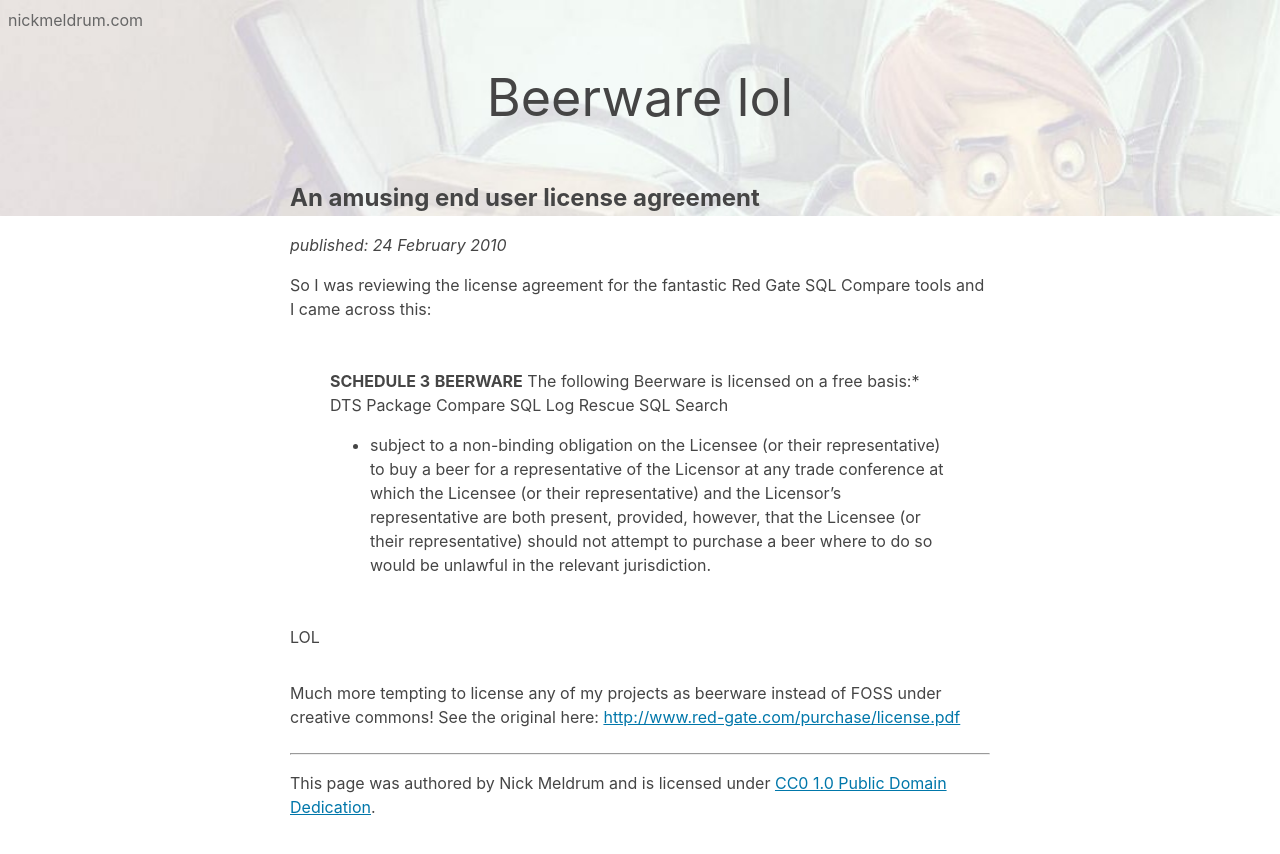
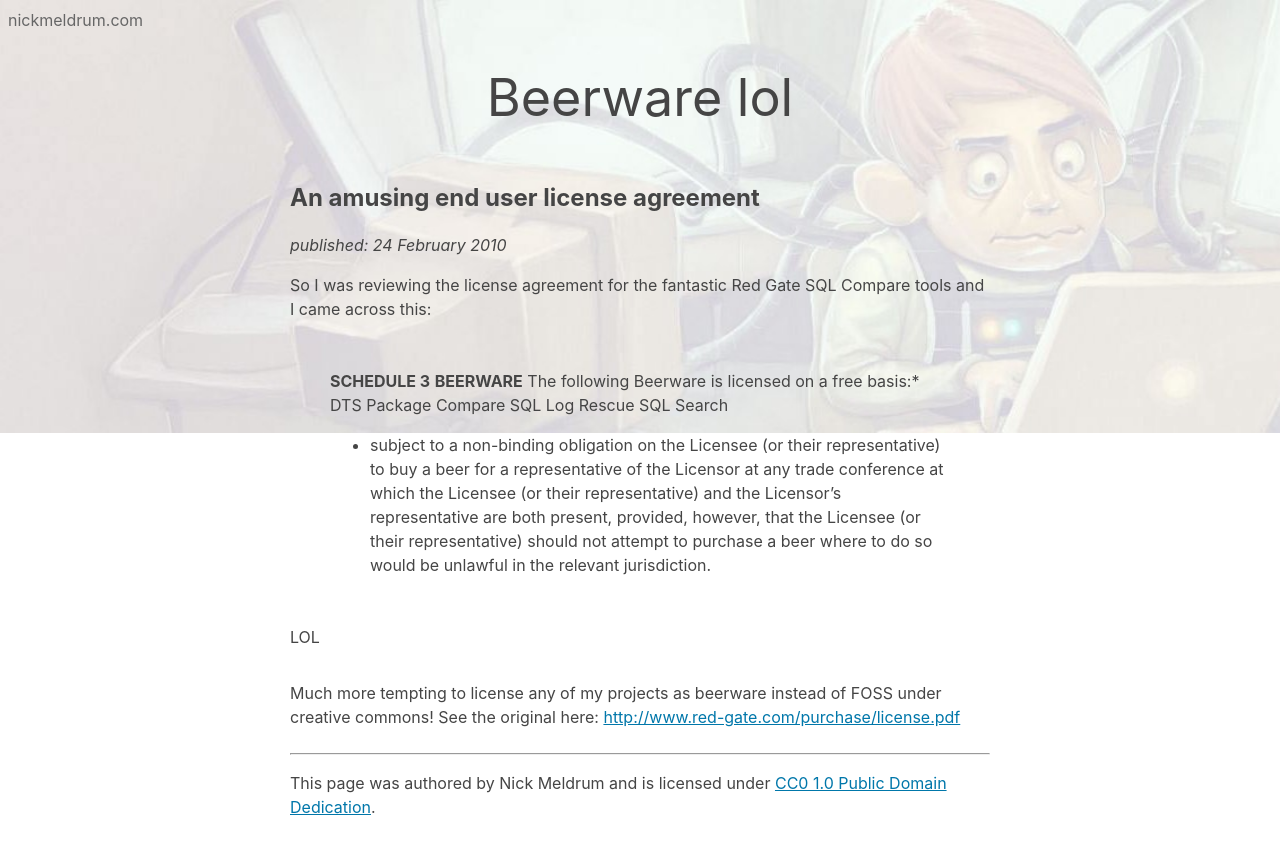
Before and after one commit to nickmeldrum/nickmeldrumdotcom, a Jekyll site: the page built from site/_posts/2010-02-24-beerware.md, in a window 1280 px wide. Shown: the top 854 px of the page. Built offline with Jekyll 4.4.1, drawn with Linux system fonts in a browser that asks for light colours.

Commit message:
removing background div

```diff
--- a/site/_layouts/post.html
+++ b/site/_layouts/post.html
@@ -2,7 +2,6 @@
 <html lang="en">
   {% include head.html %}
   <body>
-    <div class="background"></div>
     {% include header.html %}
     <div class="container">
       <article>
--- a/site/assets/css/styles.scss
+++ b/site/assets/css/styles.scss
@@ -14,18 +14,9 @@
   justify-content: center;
   flex-direction: column;
   color: #454545;
-}
-
-.background {
-  width: 100%;
   background-image: url(/assets/images/geek-half.jpg);
   background-size: 100%;
   background-repeat: no-repeat;
-  height: 216px;
-  position: fixed;
-  left: 0px;
-  top: 0px;
-  z-index: -5;
 }
 
 h1 {
```
